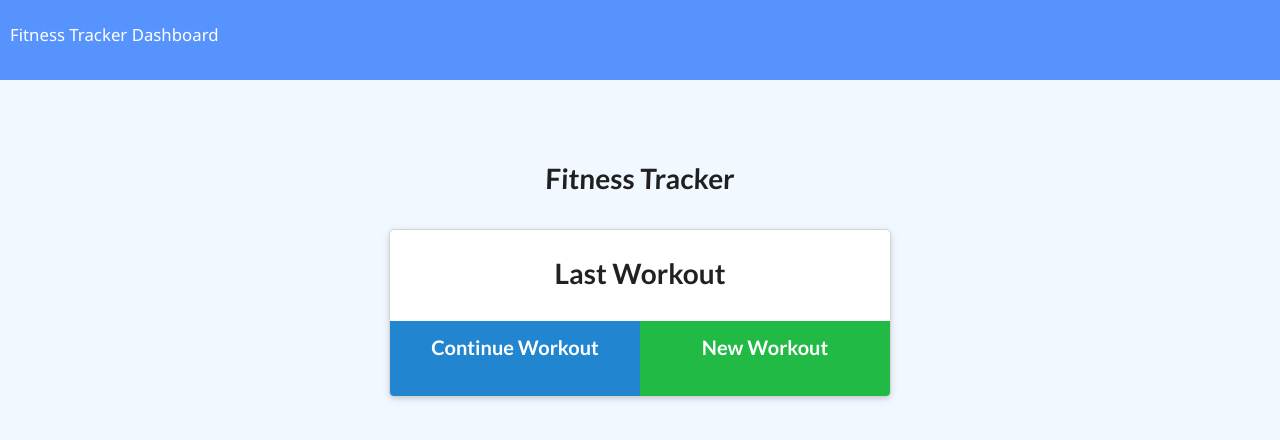
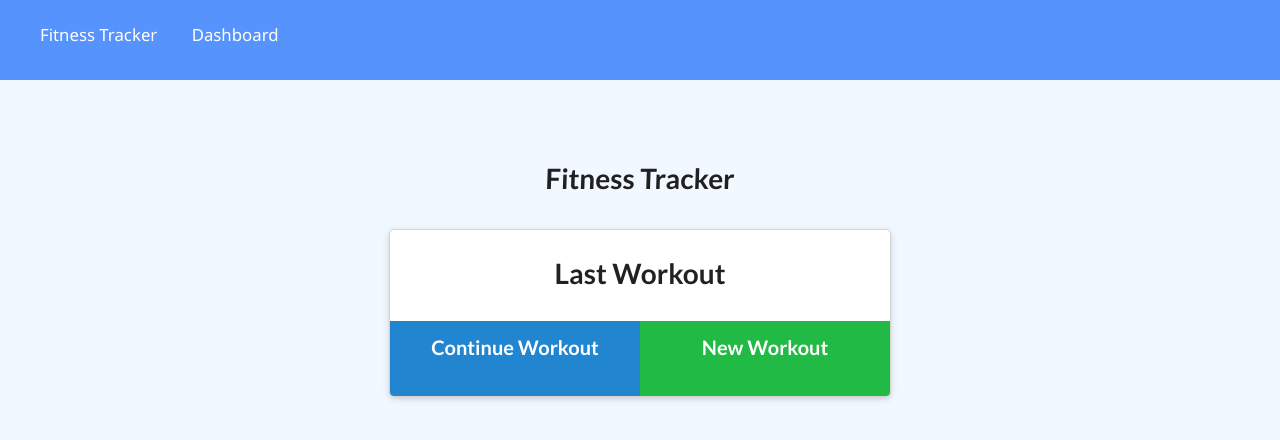
Before and after one commit to sevenspell/fitnesstracker, a website: page public/index.html in a window 1280 px wide. Drawn offline with nearby package versions, Linux system fonts and the light colour scheme; no server answers.

Commit message:
added css

```diff
--- a/public/index.html
+++ b/public/index.html
@@ -12,7 +12,7 @@
 
 <body>
   <nav>
-    <a href="/">Fitness Tracker</a>
+    <a id="homepage" href="/">Fitness Tracker</a>
     <a href="/stats">Dashboard</a>
   </nav>
   <div class="wrapper workout">
--- a/public/style.css
+++ b/public/style.css
@@ -31,6 +31,11 @@ a:active,
 a:visited {
   text-decoration: none;
   color: inherit;
+}
+
+#homepage {
+  margin: 30px;
+  text-decoration: none;
 }
 
 header {
```
Also changed, not shown: public/exercise.html (+1 -1 lines), public/stats.html (+1 -1 lines).
